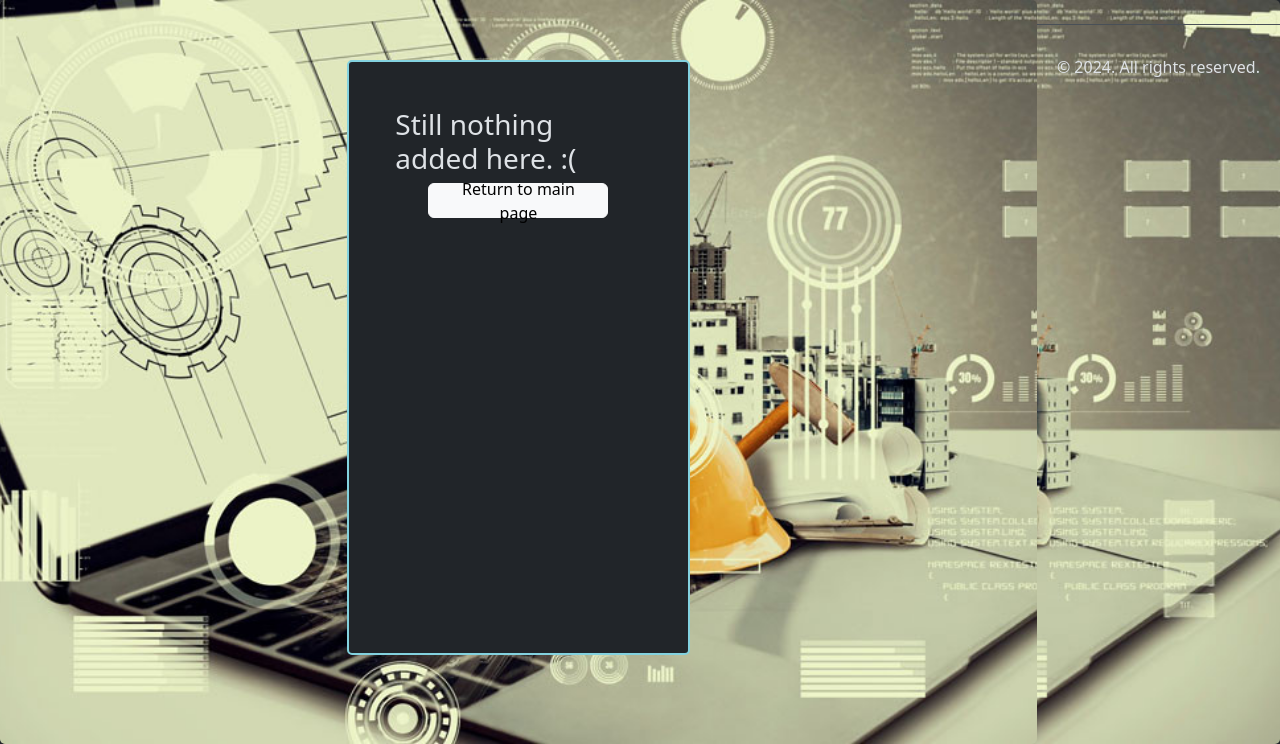
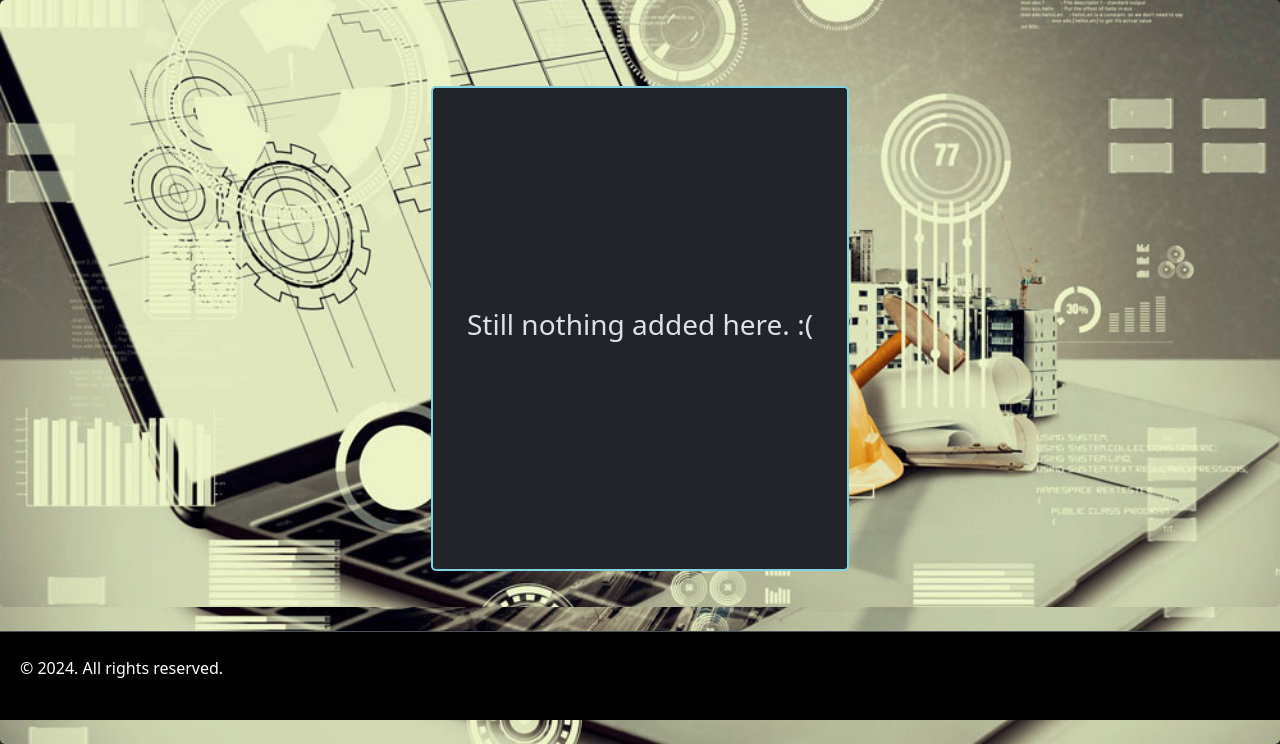
Before and after one commit to evgenievp/web-portfolio-page, a Django app: page /other-projects/ in a window 1280 px wide. Shown: the part 56-800 px from the top of the page. Run offline with Django 5.2, Linux system fonts and the light colour scheme; data that the repository does not hold is empty.

Commit message:
general templates and css fixes

```diff
--- a/static/css/other_projects.css
+++ b/static/css/other_projects.css
@@ -21,6 +21,7 @@ button {
 h2 {
     display: flex;
     justify-content: center;
+    align-items: center;
 }
 a {
     display: flex;
@@ -42,15 +43,23 @@ img {
     height: 60vh;
     width: 100%;
     display: flex;
+    flex-direction: column;
     justify-content: center;
+    align-items: center;
     overflow-y: auto;
     border-radius: 5px;
 }
 
 .display-inline {
     display: flex;
+    flex-direction: column;
+    justify-content: center;
+    vertical-align: center;
     align-items: center;
-    margin: 10px;
+    padding: 10px;
+    margin: 2px;
+    height: auto;
+    max-height: 100px;
 }
 
 .card {
@@ -63,15 +72,19 @@ img {
     margin-top: 60px;
     margin-bottom: 10px;
     height: 80%;
+    width: auto;
     padding: 30px;
     border-radius: 5px;
     border: 2px solid #83d2df;
 
 }
 form {
-    display: block;
+    padding:4px;
+    display: flex;
     border-radius: 5px;
-
+    box-sizing: border-box;
+    overflow-y:auto;
+    flex-direction:column;
 }
 
 
@@ -93,13 +106,10 @@ p {
     display: flex;
     justify-content: center;
 }
-.page-container {
-    flex: 1;
-    display: flex;
-    flex-direction: column;
-}
 
-footer {
+
+#footer {
+    width: 100%;
     background-color: black;
     color: white;
     text-align: center;
--- a/templates/other_projects.html
+++ b/templates/other_projects.html
@@ -2,10 +2,8 @@
 {% load static %}
 {% block content %}
     <link rel="stylesheet" href="{% static 'css/other_projects.css' %}">
-<div class="page-container">
     <div class="main-container">
         <div class="card">
-            <div class="card-body">
             <form action="{% url 'index page' %}" method="POST">
                 {% csrf_token %}
                 {% if apps %}
@@ -15,7 +13,6 @@
                             <li>
                                 <a href="{% url 'display project' item.pk %}">
                                     <div class="display-inline">
-                                            <img src="../media/images/service.png" alt="service icon">
                                         <h2>{{ item.title }}</h2>
                                     </div>
                                 </a>
@@ -24,16 +21,14 @@
                             </li>
                         </ul>
                     {% endfor %}
+                    <a href="{% url 'index page' %}">
+                        <button type="button" class="btn btn-light" id="contact-button">Return to main page</button>
+                    </a>
                 {% else %}
                     <h3>Still nothing added here. :(</h3>
                 {% endif %}
-
-                    <a href="{% url 'index page' %}">
-                        <button type="button" class="btn btn-light" id="contact-button">Return to main page</button>
-                    </a>
             </form>
         </div>
     </div>
-    </div>
-</div>
+
 {% endblock %}
--- a/web_page/main_page/forms.py
+++ b/web_page/main_page/forms.py
@@ -1,21 +1,24 @@
 from django.forms import ModelForm
 from web_page.main_page.models import ApplicationModel, UserAccount
+from django.contrib.auth import forms as auth_forms
 from django import forms
 
-
-class Project(forms.ModelForm):
+class Project(ModelForm):
     class Meta:
         model = ApplicationModel
         fields = "__all__"
 
 
-class LoginForm(forms.ModelForm):
+class LoginForm(auth_forms.AuthenticationForm):
     class Meta:
         model = UserAccount
         fields = ['username', 'password']
+    password = forms.CharField(widget=forms.PasswordInput)
 
 
-class RegisterForm(forms.ModelForm):
+class RegisterForm(ModelForm):
     class Meta:
         model = UserAccount
-        fields = ['email', 'password', 'password']
+        fields = '__all__'
+
+    password = forms.CharField(widget=forms.PasswordInput)
```
Lines whose indentation alone changed are shown as unchanged.
